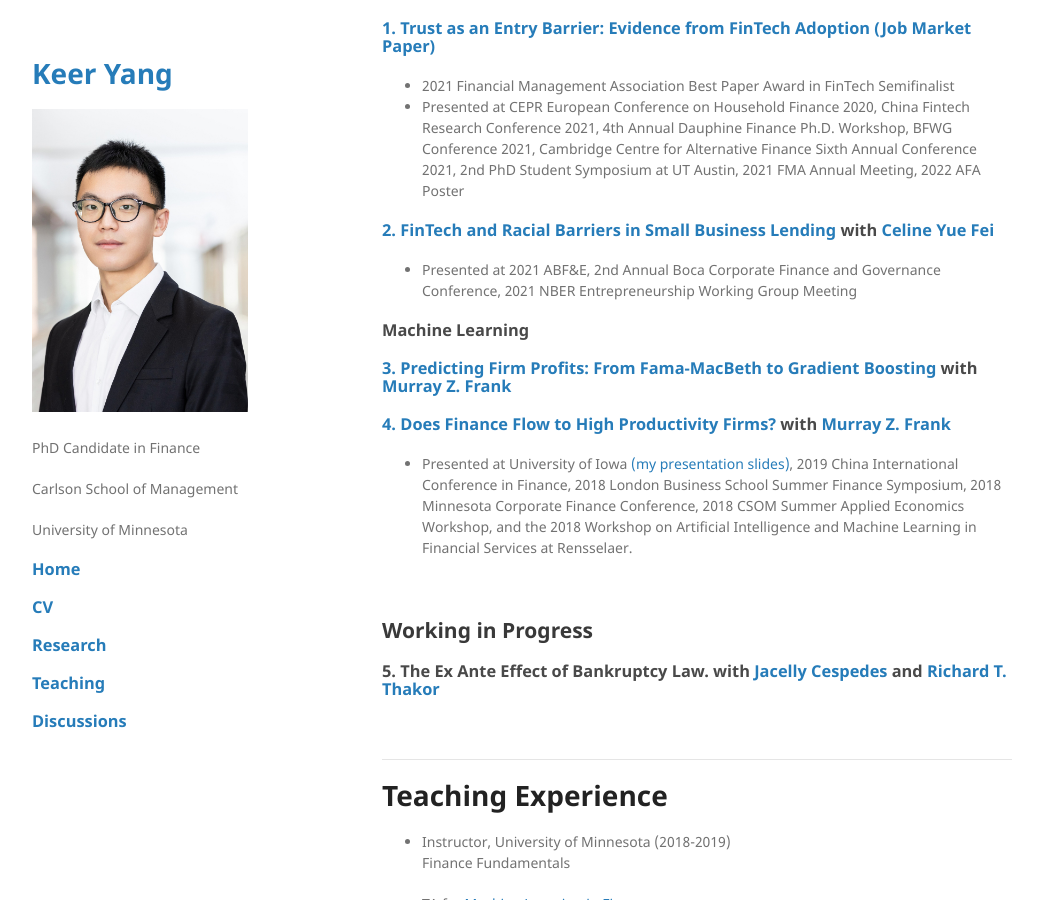
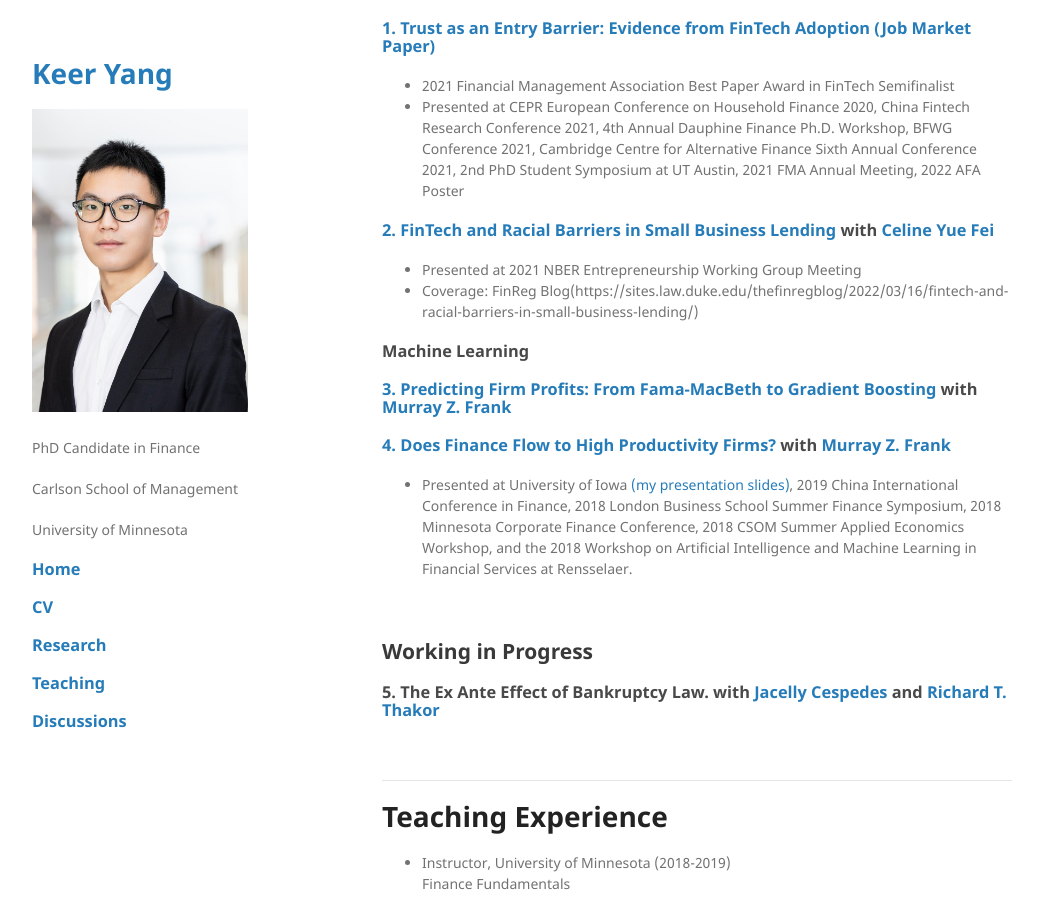
Before and after one commit to keeryang/keeryang.github.io, a Jekyll site: the page built from index.md, in a window 1280 px wide and 900 px high, scrolled down 612 px. Shown: the whole window, without its empty margins (118-1161 px from the left). Built offline with Jekyll 4.4.1, drawn with Linux system fonts in a browser that asks for light colours; the repository's description, which GitHub fills in, is left out; our own code applies the rules of GitHub Pages for plain Markdown files.

Commit message:
Update index.md

```diff
--- a/index.md
+++ b/index.md
@@ -36,7 +36,8 @@ Email: <yang5427@umn.edu>
 *   Presented at CEPR European Conference on Household Finance 2020, China Fintech Research Conference 2021, 4th Annual Dauphine Finance Ph.D. Workshop, BFWG Conference 2021, Cambridge Centre for Alternative Finance Sixth Annual Conference 2021, 2nd PhD Student Symposium at UT Austin, 2021 FMA Annual Meeting, 2022 AFA Poster
 
 ### [2. FinTech and Racial Barriers in Small Business Lending](https://papers.ssrn.com/sol3/papers.cfm?abstract_id=3949148) with [Celine Yue Fei](https://www.celinefei.com/)
-*   Presented at 2021 ABF&E, 2nd Annual Boca Corporate Finance and Governance Conference, 2021 NBER Entrepreneurship Working Group Meeting
+*   Presented at 2021 NBER Entrepreneurship Working Group Meeting
+*  Coverage: FinReg Blog(https://sites.law.duke.edu/thefinregblog/2022/03/16/fintech-and-racial-barriers-in-small-business-lending/)
 
 ### Machine Learning
 
```
